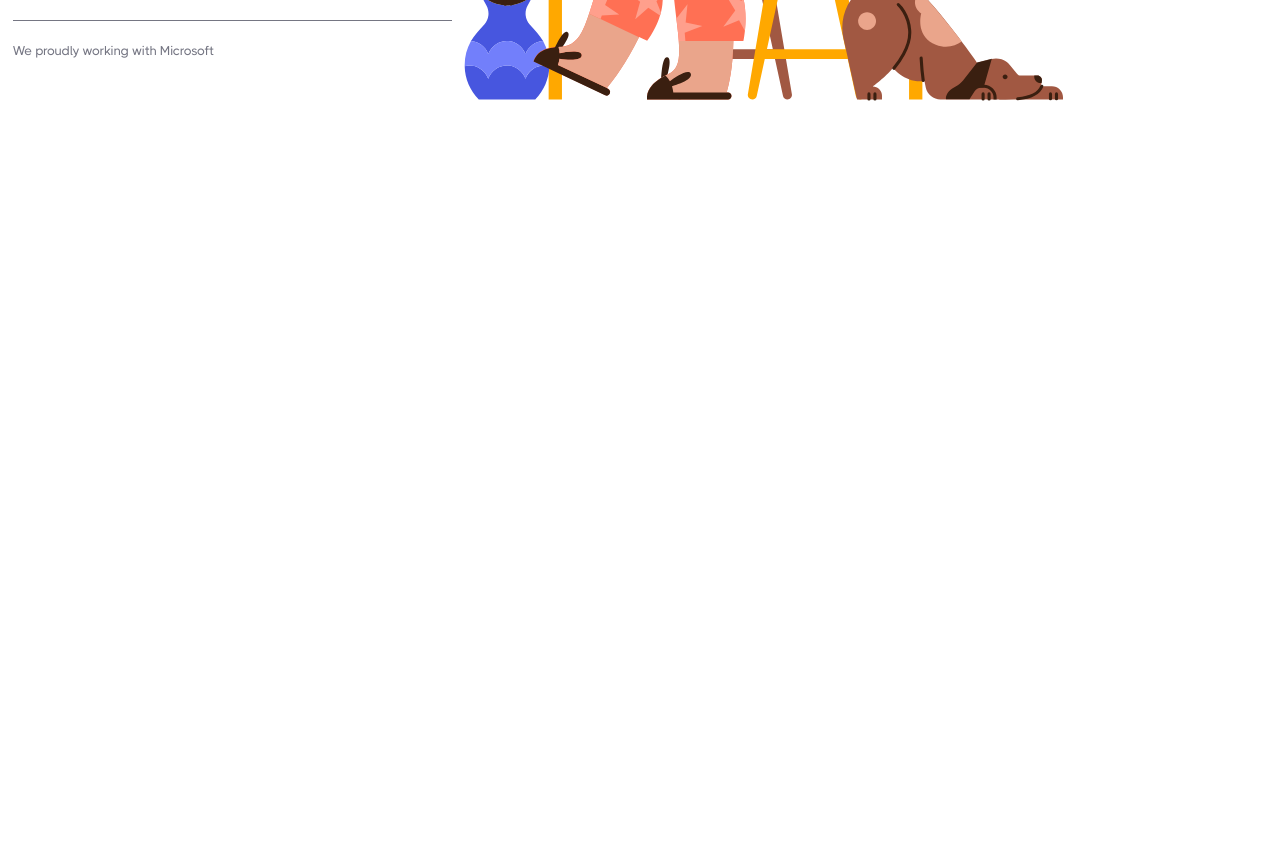
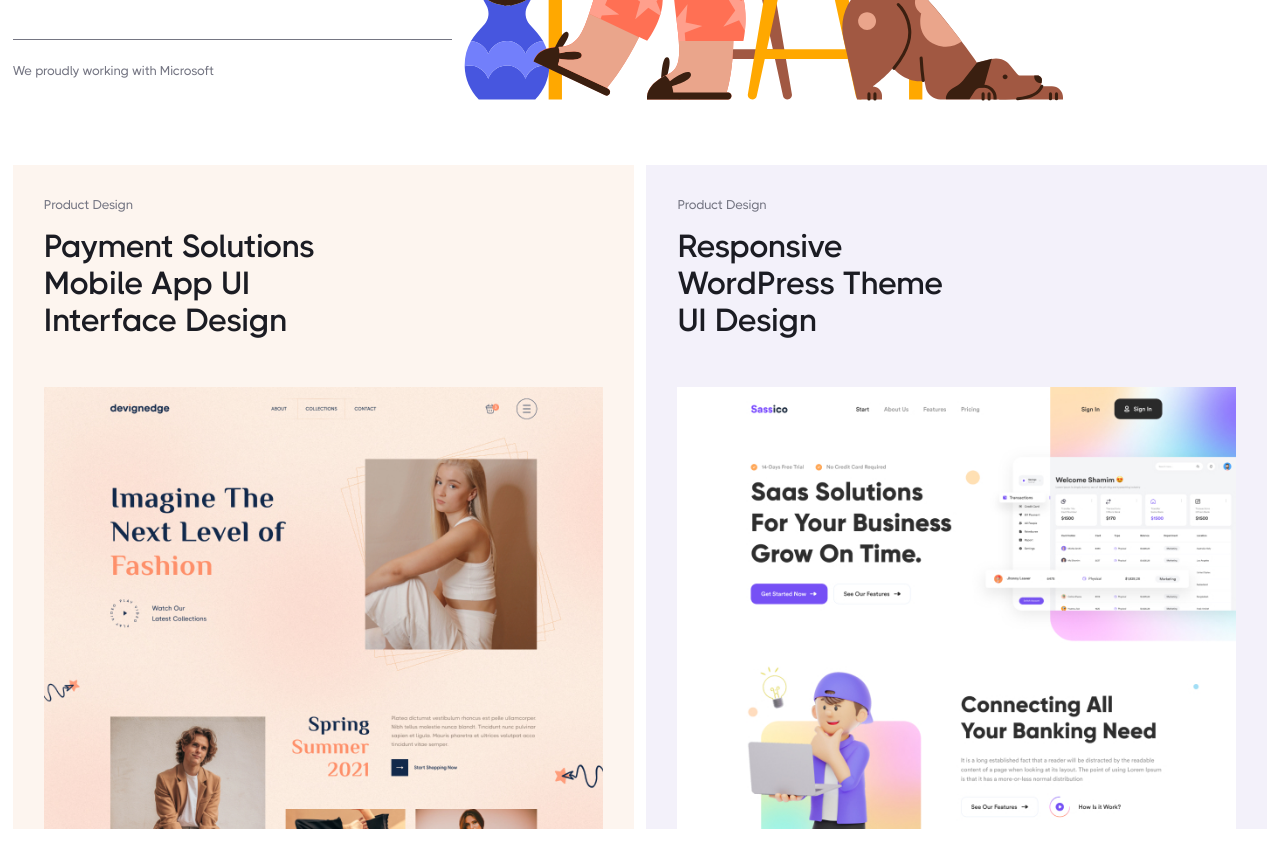
Before and after one commit to Alex-Hlatsko/landing-page-gulp, a website: page app/index.html in a window 1280 px wide. Shown: the part 480-1341 px from the top of the page. Before the commit the page ends 800 px from the top, so only its background shows below. Drawn offline with Linux system fonts and the light colour scheme.

Commit message:
portfolio part

```diff
--- a/app/index.html
+++ b/app/index.html
@@ -28,8 +28,9 @@
     <div class="burger_menu" id="burger-menu" onclick="openMenu()"></div>
 </header>
 
+        <!-- Main Section -->
+
         <div class="main section">
-
             <!-- Content Section -->
             <div class="section__content">
                 <div class="caption">
@@ -46,7 +47,6 @@
                 </a>
                 <p class="small_caption">We proudly working with Microsoft</p>
             </div>
-
             <!-- Image Section -->
             <div class="section__img">
                 <img src="./images/illustration/illustration.svg" alt="img">
@@ -62,6 +62,34 @@
             </div>
         </div>
 
+        <!-- Portfolio -->
+
+        <div class="portfolio">
+            <!-- Project #1 -->
+            <div class="portfolio__project">
+                <div class="project__content">
+                    <p class="portfolio__sub_title">Product Design</p>
+                    <h1 class="portfolio__title">Payment Solutions<br/>
+                                            Mobile App UI<br/>
+                                            Interface Design
+                    </h1>
+                    <a href="#"><img src="./images/project1.jpg" alt="project"></a>
+                </div>
+            </div>
+
+            <!-- Project #2 -->
+            <div class="portfolio__project">
+                <div class="project__content">
+                    <p class="portfolio__sub_title">Product Design</p>
+                    <h1 class="portfolio__title">Responsive<br/>
+                                                WordPress Theme<br/>
+                                                UI Design
+                    </h1>
+                    <a href="#"><img src="./images/project2.jpg" alt="project"></a>
+                </div>
+            </div>
+        </div>
+
         <footer></footer>
     </div>
     <script src="./js/main.min.js"></script>
--- a/src/scss/adaptive.scss
+++ b/src/scss/adaptive.scss
@@ -27,6 +27,24 @@
         }
     }
 }
+
+@media only screen and (max-width: 800px) {
+    div.portfolio{
+       flex-direction: column;
+       align-items: center;
+       &__project{
+        width: 100%;
+       }
+       &__project:first-child{
+        margin-right: 0;
+       }
+        &__project:last-child{
+            margin-left: 0;
+            margin-top: 1.2rem;
+        }
+    }
+}
+
 @media only screen and (max-width: 530px) {
     div.main.section{
         .section__content{
--- a/src/scss/styles.scss
+++ b/src/scss/styles.scss
@@ -126,7 +126,7 @@ header{
             }
         }
         .small_caption{
-            margin-top: 3.6rem;
+            margin-top: 6rem;
             padding-top: 1.4rem;
             border-top: 1px solid $gray;
             font-size: 0.8rem;
@@ -167,3 +167,36 @@ header{
         }
     }
 }
+
+.portfolio{
+    padding: 2rem 0.8rem;
+    display: flex;
+    justify-content: space-between;
+    &__project{
+        padding-top: 2rem;
+        display: flex;
+        flex-direction: column;
+        align-items: center;
+        width: 50%;
+        .project__content{
+            width: 90%;
+            .portfolio__sub_title{
+                font-size: 0.8rem;
+            }
+            .portfolio__title{
+                font-family: 'THICCCBOI Semi-Bold';
+                color: $black;
+                margin-top: 1rem;
+                margin-bottom: 3rem;
+            }
+        }
+    }
+    &__project:first-child{
+        background-color: #FDF5EF;
+        margin-right: 0.4rem;
+    }
+    &__project:last-child{
+        background-color: #F3F1FA;
+        margin-left: 0.4rem;
+    }
+}
```
Also changed, not shown: src/_html/index.html (+30 -2 lines), app/css/style.min.css.
